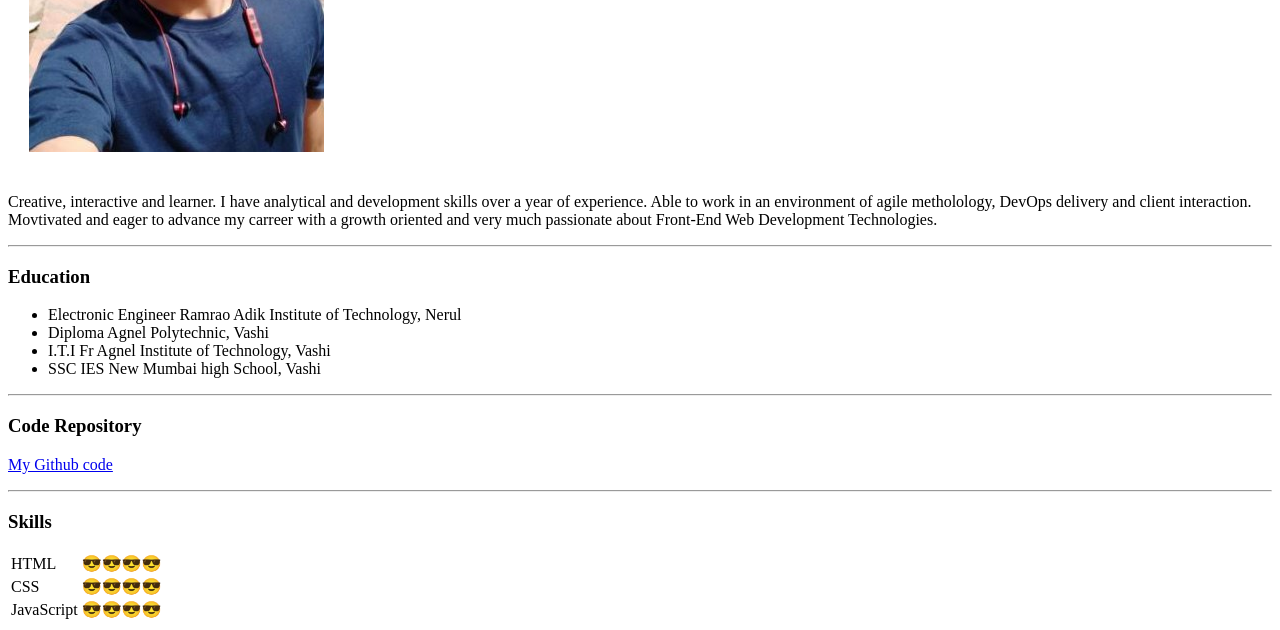
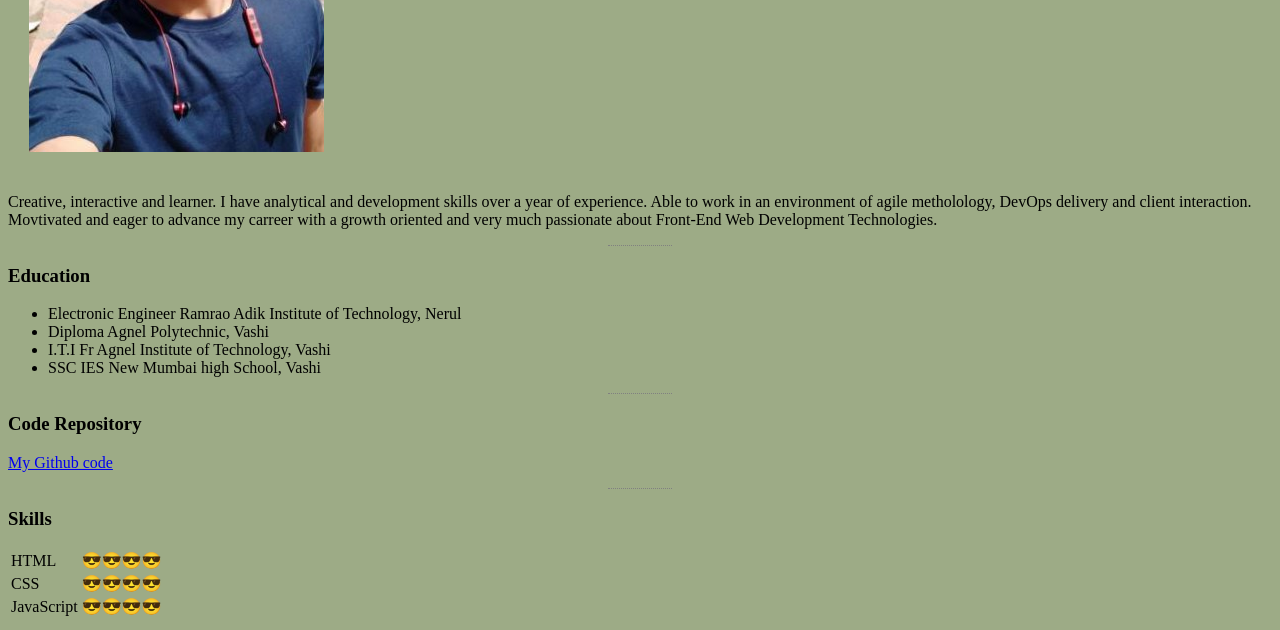
Before and after one commit to jeet-mahesh-shirodkar/cv, a plain HTML site: page index.html in a window 1280 px wide. Shown: the part 272-902 px from the top of the page. Drawn offline with Linux system fonts and the light colour scheme.

Commit message:
intial style

```diff
--- a/index.html
+++ b/index.html
@@ -5,6 +5,8 @@
         <meta name="viewport" content="width=device-width, initial-scale=1.0">
         <meta http-equiv="X-UA-Compatible" content="ie=edge">
         <title>Jeet M Shirodkar</title>
+        <link rel="stylesheet" href="./style.css">
+
     </head>
     <body>
         <table cellspacing='20'>
--- /dev/null
+++ b/style.css
@@ -0,0 +1,8 @@
+body{
+    background-color : #9dab86;
+}
+hr{
+border-style: dotted none none;
+border-color: gray;
+width: 5%;
+}
```
Lines whose indentation alone changed are shown as unchanged.
